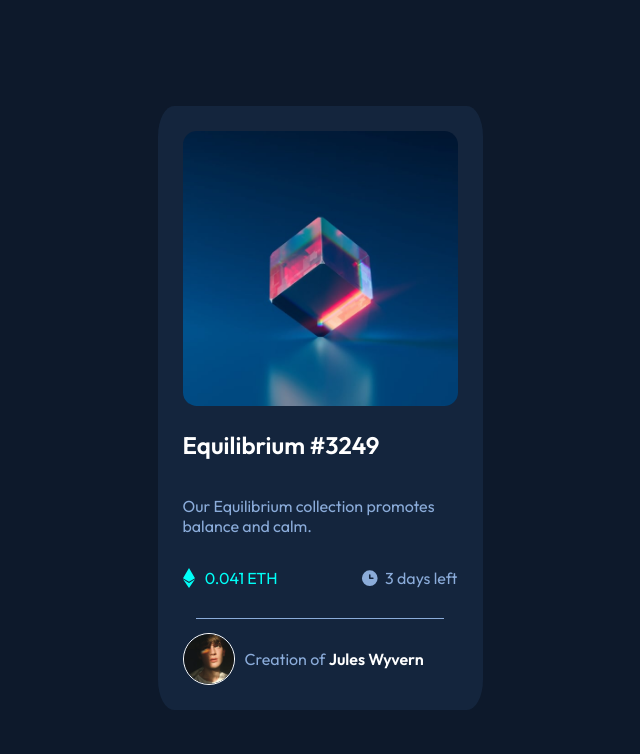
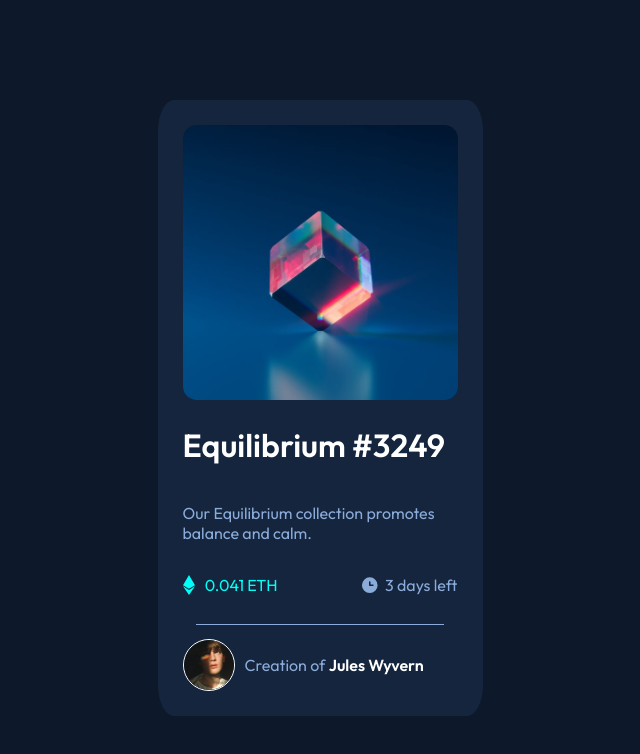
Before and after one commit to bvrkl/nft-preview-card-component, a plain HTML site: page index.html in a window 1280 px wide. Shown: the whole page, without its empty margins (320-960 px from the left). Drawn offline with Linux system fonts and the light colour scheme.

Commit message:
changed h2

```diff
--- a/index.html
+++ b/index.html
@@ -34,7 +34,7 @@
         </div>
         <div class="info">
           <a href="#">
-            <h2>Equilibrium #3249</h2>
+            <h1>Equilibrium #3249</h1>
           </a>
           <p>Our Equilibrium collection promotes balance and calm.</p>
         </div>
--- a/styles.css
+++ b/styles.css
@@ -20,7 +20,7 @@ a {
   text-decoration: none;
 }
 
-.info h2:hover,
+.info h1:hover,
 strong:hover {
   color: hsl(178, 100%, 50%);
   cursor: pointer;
@@ -66,7 +66,7 @@ div {
   flex-wrap: wrap;
 }
 
-.info h2 {
+.info h1 {
   color: white;
   transition: color 0.5s;
 }
```
